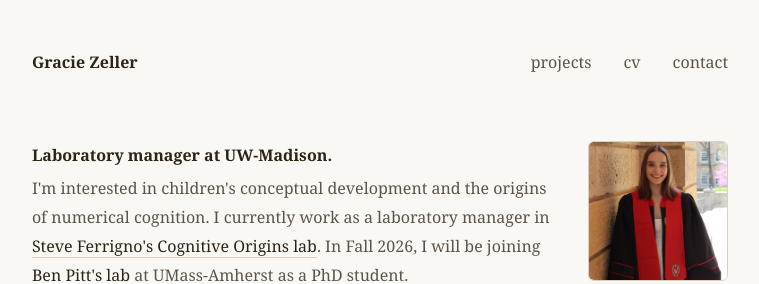
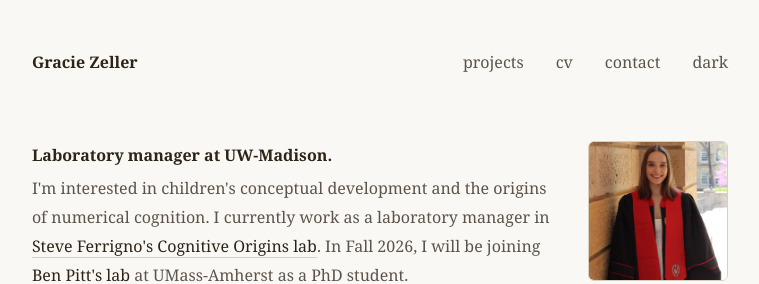
Before and after one commit to zellergracie/zellergracie.github.io, a Jekyll site: the page built from index.md, in a window 1280 px wide. Shown: the top 284 px of the page, without its empty margins (260-1019 px from the left). Built offline with Jekyll 4.4.1, drawn with Linux system fonts in a browser that asks for light colours.

Commit message:
Update default.html

```diff
--- a/_layouts/default.html
+++ b/_layouts/default.html
@@ -19,6 +19,14 @@
       --border-light: #e8e0d4;
     }
 
+    body.dark {
+      --bg: #0f0f0f;
+      --text: #e8e2d8;
+      --muted: #7a7068;
+      --border: #2a2520;
+      --border-light: #1e1a17;
+    }
+
     html { scroll-behavior: smooth; }
 
     body {
@@ -27,6 +35,7 @@
       font-family: Georgia, 'Times New Roman', serif;
       font-size: 1rem;
       line-height: 1.8;
+      transition: background 0.3s ease, color 0.3s ease;
     }
 
     .container {
@@ -50,6 +59,7 @@
       display: flex;
       gap: 2rem;
       list-style: none;
+      align-items: baseline;
     }
 
     .nav-links a {
@@ -60,6 +70,23 @@
     }
 
     .nav-links a:hover { color: var(--text); border-color: var(--border); }
+
+    #theme-toggle {
+      background: none;
+      border: none;
+      font-family: Georgia, 'Times New Roman', serif;
+      font-size: 1rem;
+      color: var(--muted);
+      cursor: pointer;
+      padding: 0;
+      border-bottom: 1px solid transparent;
+      transition: color 0.15s, border-color 0.15s;
+    }
+
+    #theme-toggle:hover {
+      color: var(--text);
+      border-color: var(--border);
+    }
 
     .hero {
       padding: 4rem 0 3rem;
@@ -166,6 +193,7 @@
       <li><a href="#work">projects</a></li>
       <li><a href="#cv">cv</a></li>
       <li><a href="#contact">contact</a></li>
+      <li><button id="theme-toggle" onclick="toggleTheme()">dark</button></li>
     </ul>
   </nav>
 
@@ -174,5 +202,17 @@
   <footer>© 2026 Gracie Zeller</footer>
 
 </div>
+<script>
+  function toggleTheme() {
+    const isDark = document.body.classList.toggle('dark');
+    document.getElementById('theme-toggle').textContent = isDark ? 'light' : 'dark';
+    localStorage.setItem('theme', isDark ? 'dark' : 'light');
+  }
+
+  if (localStorage.getItem('theme') === 'dark') {
+    document.body.classList.add('dark');
+    document.getElementById('theme-toggle').textContent = 'light';
+  }
+</script>
 </body>
 </html>
```
